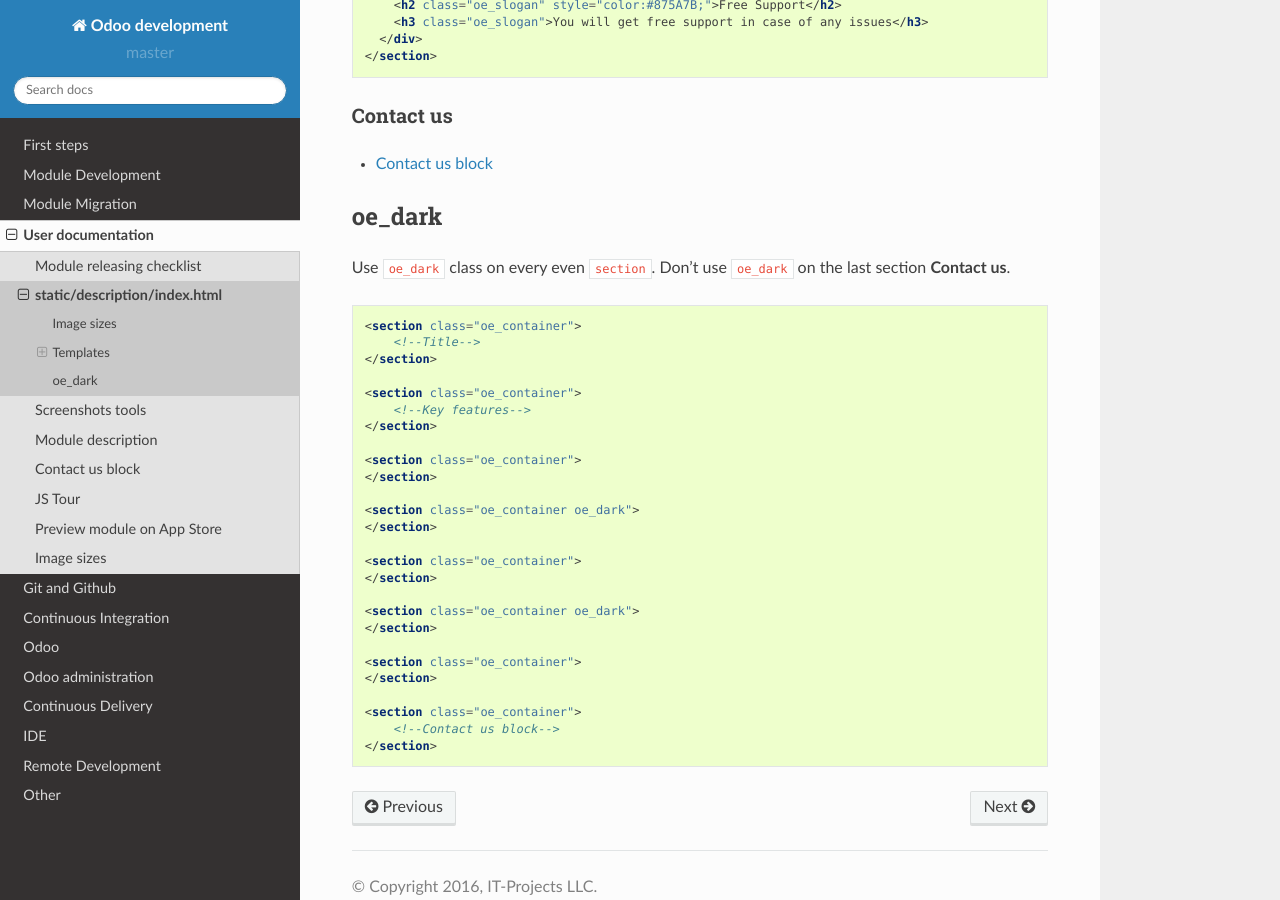
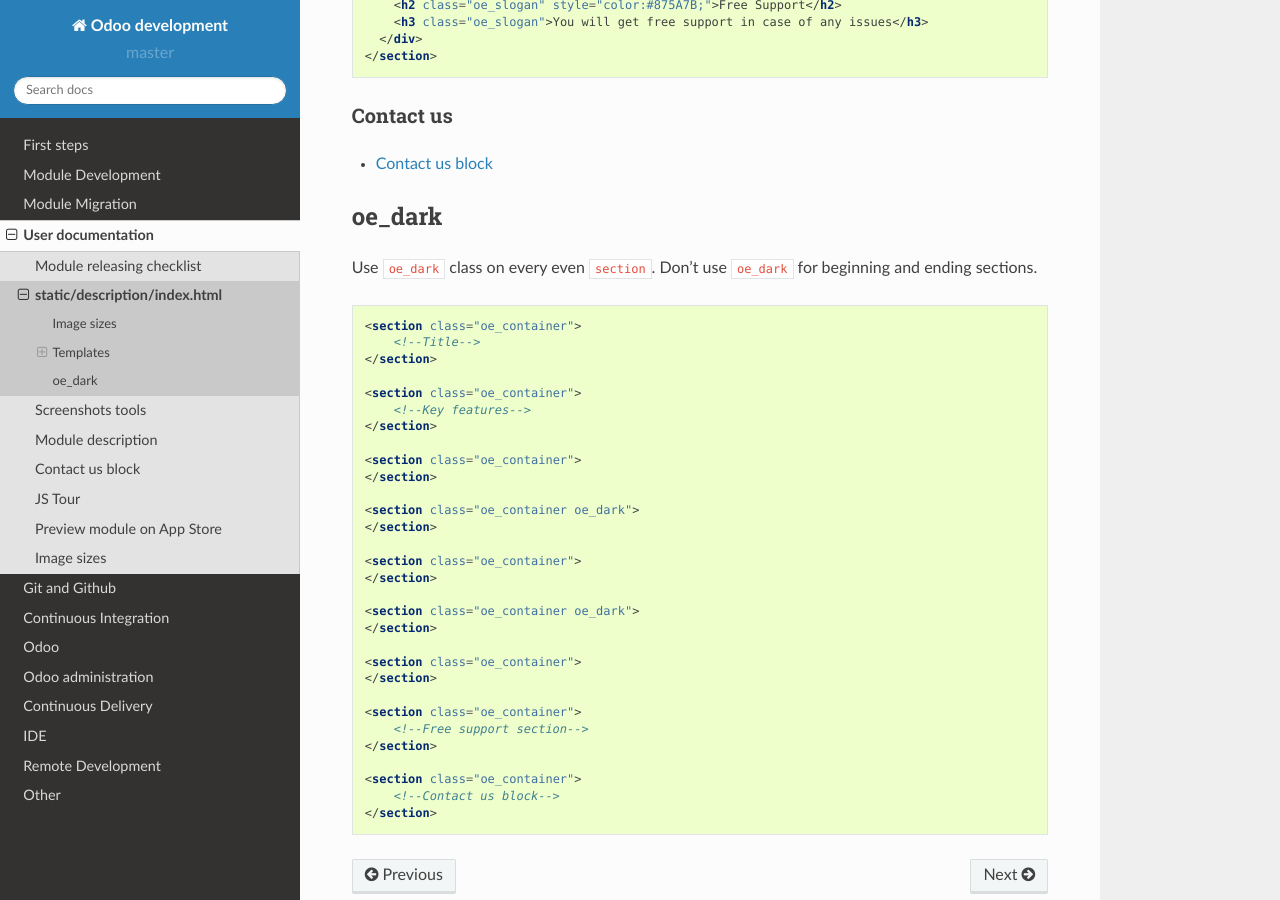
Before and after one commit to itpp-labs/odoo-development, a Sphinx documentation site: the page built from docs/description/index.html.rst, in a window 1280 px wide and 900 px high, scrolled down 2344 px. Built offline with Sphinx 7.4.7 and the Read the Docs theme 2.0.0, drawn with Linux system fonts in a browser that asks for light colours; pages that are not in the unit, such as notebooks, are missing from menus.

Commit message:
Update index.html.rst

```diff
--- a/docs/description/index.html.rst
+++ b/docs/description/index.html.rst
@@ -127,7 +127,7 @@ Contact us
 oe_dark
 =======
 
-Use ``oe_dark`` class on every even ``section``. Don't use ``oe_dark`` on the last section **Contact us**.
+Use ``oe_dark`` class on every even ``section``. Don't use ``oe_dark`` for beginning and ending sections.
 
 .. code-block:: html
 
@@ -155,5 +155,9 @@ Use ``oe_dark`` class on every even ``section``. Don't use ``oe_dark`` on the la
     </section>
 
     <section class="oe_container">
+        <!--Free support section-->
+    </section>
+
+    <section class="oe_container">
         <!--Contact us block-->
     </section>
```
